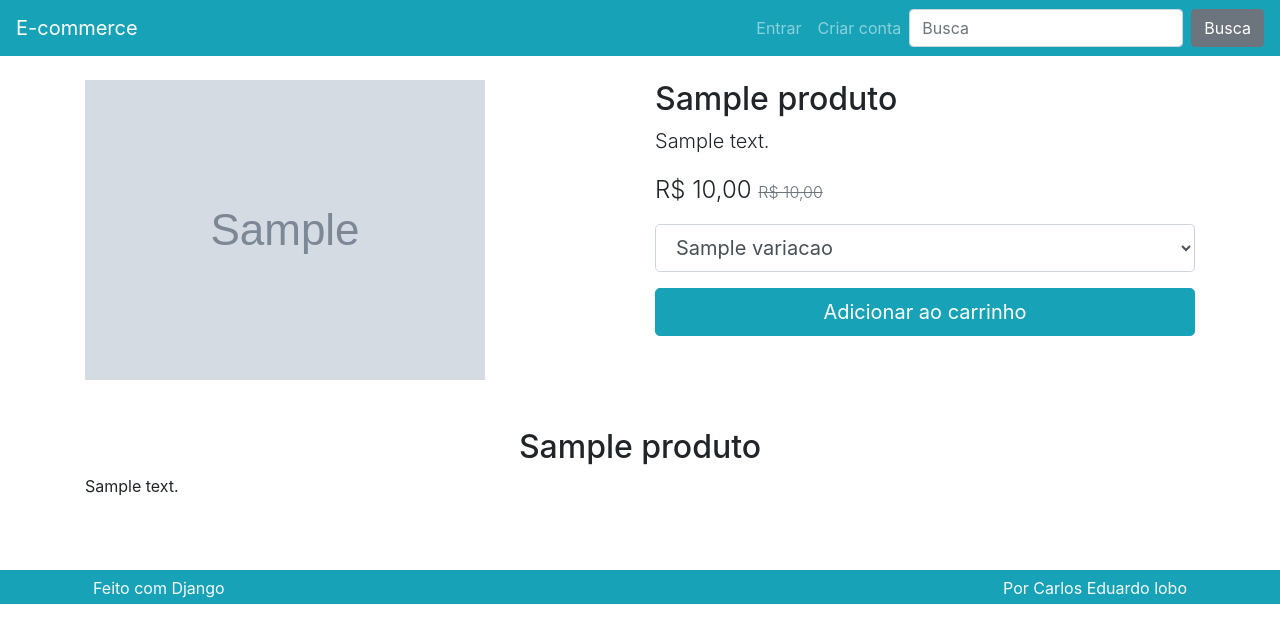
After one commit to wolfxweb/ecommerce, a Django app: template produto/templates/produto/detalhe.html in a window 1280 px wide. The commit adds this page. Shown: the top 643 px of the page. Run offline with Django 3.2, Linux system fonts and the light colour scheme; the template is opened without the code that fills it: most values are stand-ins (such as "Sample title", 1, 10 or a date in 2020); grey boxes marked "Sample" are stand-in pictures; some libraries are stand-ins or nearby versions.

Commit message:
# carrinho

```diff
--- a/produto/admin.py
+++ b/produto/admin.py
@@ -5,7 +5,7 @@ from . import models
 
 
 class VariacaoInline(admin.TabularInline):
-    model = models.Varicao
+    model = models.Variacao
     extra = 1
 
 class ProdutoAdmin(admin.ModelAdmin):
@@ -18,5 +18,5 @@ class ProdutoAdmin(admin.ModelAdmin):
         VariacaoInline
     ]
 
-admin.site.register(models.Varicao)
+admin.site.register(models.Variacao)
 admin.site.register(models.Produto,ProdutoAdmin)
--- a/produto/models.py
+++ b/produto/models.py
@@ -71,7 +71,7 @@ class Produto(models.Model):
     def __str__(self):
         return self.nome
 
-class Varicao(models.Model):
+class Variacao(models.Model):
     produto = models.ForeignKey(Produto, on_delete= models.CASCADE)
     nome = models.CharField(max_length=50)
     preco =models.FloatField()
--- /dev/null
+++ b/produto/templates/produto/detalhe.html
@@ -0,0 +1,89 @@
+{% extends 'base.html' %}
+{% load omfilters %}
+
+{% block titulo %}{{ produto.nome }} | {% endblock %}
+
+{% block conteudo %}
+<div class="row">
+    <div class="col-lg">
+        <div class="row no-gutters">
+            <div class="col-lg-12">
+                {% if produto.imagem %}
+                <img class="img-fluid" src="{{ produto.imagem.url }}">
+                {% endif %}
+            </div>
+        </div>
+    </div>
+    <div class="col-lg">
+        <div class="mt-4 mt-lg-0">
+            <h1 class="h2">{{ produto.nome }}</h1>
+            <p class="lead">{{ produto.descricao_curta }}</p>
+            <p class="lead">
+                {% if produto.preco_marketing_promocional %}
+                <span id="variation-preco-promocional" class="lead product-price">
+                    {{ produto.preco_marketing_promocional|formata_preco }}
+                </span>
+                <span id="variation-preco" class="lead product-old-price text-muted">
+                    {{ produto.preco_marketing|formata_preco }}
+                </span>
+                {% else %}
+                <span id="variation-preco" class="lead product-price">
+                    {{ produto.preco_marketing|formata_preco }}
+                </span>
+                {% endif %}
+            </p>
+
+            <form action="{% url 'produto:adiciona_ao_carrinho' %}" id="form-add-to-cart">
+                <div class="form-group">
+                    <select id="select-variacoes" name="vid" class="form-control form-control-lg">
+                        {% for variacao in produto.variacao_set.all %}
+
+                        {% if variacao.preco_promocional %}
+                        <option data-preco="{{ variacao.preco|formata_preco }}"
+                            data-preco-promocional="{{ variacao.preco_promocional|formata_preco }}"
+                            value="{{ variacao.id }}">
+                            {% if variacao.nome %}
+                            {{ variacao.nome }}
+                            {% else %}
+                            {{ variacao }}
+                            {% endif %}
+                        </option>
+                        {% else %}
+                        <option data-preco="{{ variacao.preco|formata_preco }}" value="{{ variacao.id }}">
+                            {% if variacao.nome %}
+                            {{ variacao.nome }}
+                            {% else %}
+                            {{ variacao }}
+                            {% endif %}
+                        </option>
+                        {% endif %}
+
+                        {% endfor %}
+                    </select>
+                </div>
+
+                <div class="text-left">
+                    <button type="submit" class="btn btn-primary btn-lg btn-block">
+                        <i class="fa fa-shopping-cart" aria-hidden="true"></i>
+                        Adicionar ao carrinho
+                    </button>
+                </div>
+
+            </form>
+
+
+        </div>
+    </div>
+</div>
+
+<div class="row">
+    <div class="col-lg-12">
+        <div class="mt-5 mb-5">
+            <h2 class="text-center">{{ produto.nome }}</h2>
+            {{ produto.descricao_longa|linebreaks }}
+        </div>
+    </div>
+</div>
+
+
+{% endblock %}
--- /dev/null
+++ b/produto/templates/produto/resumodacompra.html
@@ -0,0 +1 @@
+resumodacompra
--- a/templates/base.html
+++ b/templates/base.html
@@ -2,11 +2,12 @@
 <html lang="pt-BR">
 <head>
     {% include "parciais/_header.html" %}
-    <title>{% block titulo %}{% endblock %}</title>
+    <title>{% block titulo %}{% endblock %}E-commerce</title>
 </head>
 <body>
     {% include "parciais/_nav.html" %}
     <main class="container mt-4 mb-4">
+     {% include 'parciais/_messages.html'%}
      {% block conteudo %}{% endblock %}
     </main>
     {% include "parciais/_footer.html" %}
--- a/templates/parciais/_nav.html
+++ b/templates/parciais/_nav.html
@@ -1,5 +1,7 @@
+{% load omfilters %}
+
 <nav class="navbar navbar-dark bg-primary navbar-expand-lg">
-    <a class="navbar-brand" href="index.html">Navbar</a>
+    <a class="navbar-brand" href="{% url 'produto:lista' %}">E-commerce</a>
     <button class="navbar-toggler" type="button" data-toggle="collapse" data-target="#navbarSupportedContent"
         aria-controls="navbarSupportedContent" aria-expanded="false" aria-label="Toggle navigation">
         <span class="navbar-toggler-icon"></span>
@@ -7,44 +9,49 @@
 
     <div class="collapse navbar-collapse" id="navbarSupportedContent">
         <ul class="navbar-nav ml-auto">
-            <li class="nav-item active">
-                <a class="nav-link" href="#">Home <span class="sr-only">(current)</span></a>
+            {% if request.user.is_authenticated %}
+            <li class="nav-item dropdown">
+                <a class="nav-link dropdown-toggle" href="#" id="navbarDropdown" role="button" data-toggle="dropdown"
+                    aria-haspopup="true" aria-expanded="false">
+                    Conta
+                </a>
+                <div class="dropdown-menu" aria-labelledby="navbarDropdown">
+                    <a class="dropdown-item" href="3">Meus pedidos</a>
+                    <a class="dropdown-item" href="{% url 'perfil:criar' %}">Atualizar meus dados</a>
+                    <a class="dropdown-item" href="{% url 'perfil:logout' %}">Sair</a>
+                </div>
+            </li>
+            {% else %}
+            <li class="nav-item">
+                <a class="nav-link" href="{% url 'perfil:criar' %}">Entrar</a>
             </li>
             <li class="nav-item">
-                <a class="nav-link" href="#">Link</a>
+                <a class="nav-link" href="{% url 'perfil:criar' %}">Criar conta</a>
             </li>
-            <li class="nav-item dropdown">
-                <a class="nav-link dropdown-toggle" href="#" id="navbarDropdown" role="button"
-                    data-toggle="dropdown" aria-haspopup="true" aria-expanded="false">
-                    Dropdown
-                </a>
-                <div class="dropdown-menu" aria-labelledby="navbarDropdown">
-                    <a class="dropdown-item" href="#">Action</a>
-                    <a class="dropdown-item" href="#">Another action</a>
-                    <div class="dropdown-divider"></div>
-                    <a class="dropdown-item" href="#">Something else here</a>
-                </div>
-            </li>
+            {% endif %}
+
+            {% if request.session.carrinho %}
             <li class="nav-item">
-                <a class="nav-link disabled" href="#">Disabled</a>
-            </li>
-            <li class="nav-item">
-                <a class="nav-link nav-cart-link active" href="#">
+                <a class="nav-link nav-cart-link active" href="{% url 'produto:carrinho' %}">
                     <span class="nav-cart-text mr-1">
                         Carrinho
                     </span>
                     <span class="nav-cart-count mr-1">
-                        <strong>109x</strong>
+                        <strong>{{ request.session.carrinho|cart_total_qtd }}x</strong>
                     </span>
                     <span class="nav-cart-icon mr-2">
                         <i class="fas fa-shopping-cart"></i>
                     </span>
                 </a>
             </li>
+            {% endif %}
+
+
         </ul>
-        <form class="form-inline my-2 my-lg-0">
-            <input class="form-control mr-sm-2" type="search" placeholder="Search" aria-label="Search">
-            <button class="btn btn-secondary my-2 my-sm-0" type="submit">Search</button>
+        <form class="form-inline my-2 my-lg-0" method="GET" action="#">
+            <input name="termo" value="{{ request.GET.termo }}" class="form-control mr-sm-2" type="search"
+                placeholder="Busca" aria-label="Busca">
+            <button class="btn btn-secondary my-2 my-sm-0" type="submit">Busca</button>
         </form>
     </div>
 </nav>
--- a/utils/utils.py
+++ b/utils/utils.py
@@ -4,3 +4,14 @@ def formata_preco(val):
 
 def cart_total_qtd(carrinho):
     return sum([item['quantidade'] for item in carrinho.values()])
+
+def cart_totals(carrinho):
+    return sum(
+        [
+            item.get('preco_quantitativo_promocional')
+            if item.get('preco_quantitativo_promocional')
+            else item.get('preco_quantitativo')
+            for item
+            in carrinho.values()
+        ]
+    )
```
Also changed, not shown: loja/settings.py (+6 -6 lines), produto/templates/produto/carrinho.html (added, +53 -0 lines), produto/urls.py (+4 -4 lines), produto/views.py (+123 -8 lines), templates/parciais/_carrinho.html (added, +48 -0 lines), db.sqlite3, produto/migrations/0006_rename_varicao_variacao.py (added), 3 other files.
